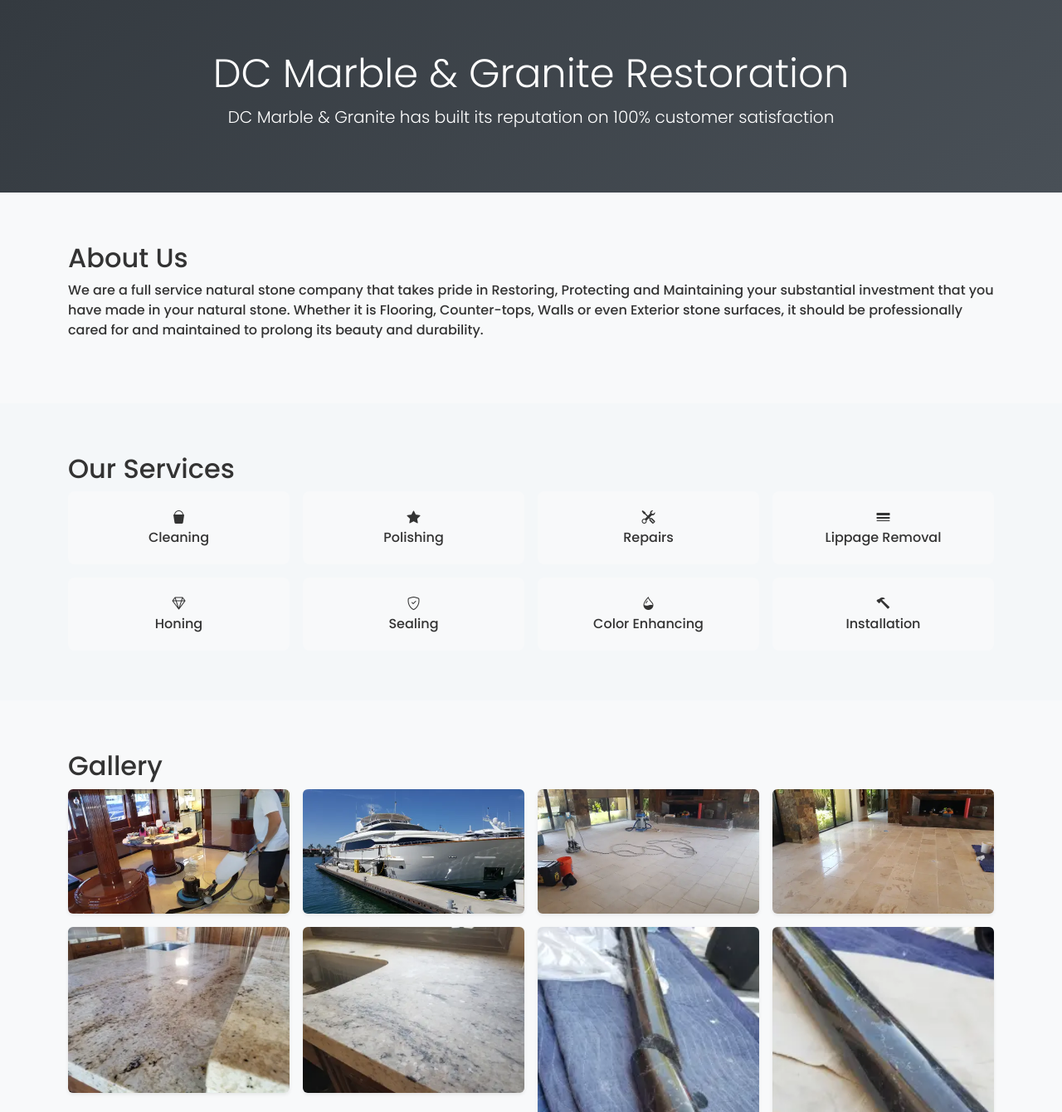
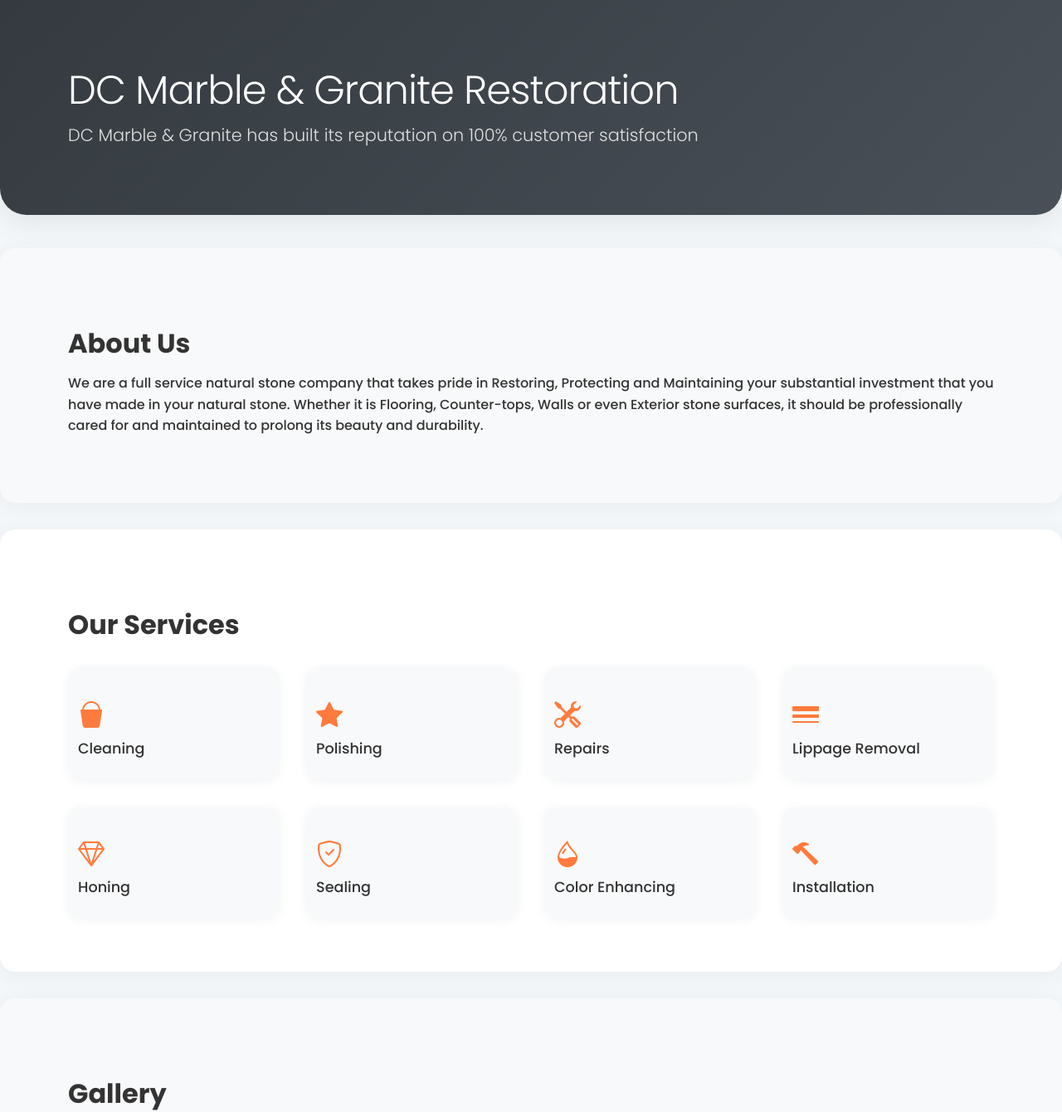
Before and after one commit to nwohater/dcgranite, a plain HTML site: page index.html in a window 1280 px wide. Shown: the top 1340 px of the page at 83% size. Drawn offline with nearby package versions, Linux system fonts and the light colour scheme.

Commit message:
cleaned up gallery and design

```diff
--- a/index.html
+++ b/index.html
@@ -9,64 +9,7 @@
   <link href="https://unpkg.com/aos@2.3.1/dist/aos.css" rel="stylesheet">
   <link href="https://cdn.jsdelivr.net/npm/glightbox/dist/css/glightbox.min.css" rel="stylesheet">
   <link href="https://fonts.googleapis.com/css2?family=Poppins:wght@300;500;700&display=swap" rel="stylesheet">
-  <style>
-    body {
-      font-family: 'Poppins', sans-serif;
-      background-color: #f4f7f9;
-      color: #333;
-    }
-    .hero {
-      background: linear-gradient(135deg, #343a40, #495057);
-      color: #fff;
-      padding: 60px 20px;
-      position: sticky;
-      top: 0;
-      z-index: 1020;
-      text-align: center;
-    }
-    .gallery img {
-      width: 100%;
-      height: auto;
-      object-fit: cover;
-      cursor: pointer;
-      transition: transform 0.2s ease;
-    }
-    .gallery img:hover {
-      transform: scale(1.03);
-    }
-    .section {
-      padding: 60px 20px;
-    }
-    .services-grid {
-      display: grid;
-      grid-template-columns: repeat(4, 1fr);
-      gap: 1rem;
-      text-align: center;
-    }
-    .service-item {
-      background: #f8f9fa;
-      padding: 20px;
-      border-radius: 8px;
-      transition: all 0.3s ease;
-    }
-    .service-item:hover {
-      background: #e9ecef;
-    }
-    footer {
-      background: #343a40;
-      color: #fff;
-    }
-    @media (max-width: 768px) {
-      .services-grid {
-        grid-template-columns: repeat(2, 1fr);
-      }
-    }
-    @media (max-width: 480px) {
-      .services-grid {
-        grid-template-columns: 1fr;
-      }
-    }
-  </style>
+  <link href="style.css" rel="stylesheet">
 </head>
 <body>
 
--- /dev/null
+++ b/style.css
@@ -0,0 +1,163 @@
+body {
+  font-family: 'Poppins', sans-serif;
+  background-color: #f4f7f9;
+  color: #333;
+  margin: 0;
+  line-height: 1.6;
+}
+
+h1, h2, h3 {
+  font-weight: 700;
+  margin-bottom: 1rem;
+}
+
+h1 {
+  font-size: 2.5rem;
+  letter-spacing: -1px;
+}
+
+h2 {
+  font-size: 2rem;
+  margin-top: 2rem;
+}
+
+.section {
+  padding: 64px 24px;
+  margin-bottom: 32px;
+  border-radius: 18px;
+  background: #fff;
+  box-shadow: 0 4px 24px rgba(44,62,80,0.06);
+}
+.bg-light.section {
+  background: #f8f9fa;
+}
+
+.hero {
+  background: linear-gradient(135deg, #343a40, #495057);
+  color: #fff;
+  padding: 80px 24px 64px 24px;
+  border-radius: 0 0 32px 32px;
+  box-shadow: 0 8px 32px rgba(44,62,80,0.10);
+  margin-bottom: 40px;
+}
+.hero h1 {
+  font-size: 3rem;
+  margin-bottom: 0.5rem;
+}
+.hero p.lead {
+  font-size: 1.3rem;
+  color: #e0e0e0;
+}
+
+.services-grid {
+  display: grid;
+  grid-template-columns: repeat(4, 1fr);
+  gap: 2rem;
+  margin-top: 2rem;
+}
+.service-item {
+  background: #f8f9fa;
+  padding: 32px 12px 24px 12px;
+  border-radius: 16px;
+  box-shadow: 0 2px 12px rgba(44,62,80,0.06);
+  font-size: 1.1rem;
+  transition: box-shadow 0.2s, background 0.2s, transform 0.2s;
+  cursor: pointer;
+}
+.service-item:hover {
+  background: #e9ecef;
+  box-shadow: 0 6px 24px rgba(44,62,80,0.10);
+  transform: translateY(-4px) scale(1.03);
+}
+.service-item i {
+  font-size: 2rem;
+  margin-bottom: 0.5rem;
+  color: #ff7a3d;
+}
+
+.gallery img {
+  width: 100%;
+  aspect-ratio: 4/3;
+  object-fit: cover;
+  cursor: pointer;
+  border-radius: 12px;
+  box-shadow: 0 2px 12px rgba(44,62,80,0.08);
+  transition: transform 0.2s, box-shadow 0.2s;
+}
+.gallery img:hover {
+  transform: scale(1.04);
+  box-shadow: 0 8px 32px rgba(44,62,80,0.16);
+}
+
+.row.g-3.gallery {
+  margin-top: 2rem;
+}
+
+/* Modern button styles */
+a, .btn, button {
+  border-radius: 24px;
+  transition: background 0.2s, color 0.2s, box-shadow 0.2s;
+}
+a {
+  color: #ff7a3d;
+  text-decoration: none;
+}
+a:hover {
+  color: #d35400;
+  text-decoration: underline;
+}
+
+footer {
+  background: #343a40;
+  color: #fff;
+  text-align: center;
+  padding: 32px 0 20px 0;
+  border-radius: 32px 32px 0 0;
+  margin: 40px auto 0 auto;
+  max-width: 1100px;
+  font-size: 1rem;
+  box-shadow: 0 -2px 16px rgba(44,62,80,0.10);
+}
+
+/* Responsive Design */
+@media (max-width: 1200px) {
+  .section, .hero, footer {
+    max-width: 98vw;
+    border-radius: 18px;
+  }
+}
+@media (max-width: 900px) {
+  .services-grid {
+    grid-template-columns: repeat(2, 1fr);
+    gap: 1.2rem;
+  }
+  .hero h1 {
+    font-size: 2.2rem;
+  }
+}
+@media (max-width: 600px) {
+  .section, .hero, footer {
+    padding: 18px 4px;
+    border-radius: 8px;
+  }
+  .hero {
+    padding: 48px 4px 32px 4px;
+  }
+  .services-grid {
+    grid-template-columns: 1fr;
+    gap: 0.8rem;
+  }
+  .service-item {
+    padding: 18px 6px 14px 6px;
+    font-size: 1rem;
+  }
+  .gallery img {
+    aspect-ratio: 1/1;
+  }
+  h1 {
+    font-size: 1.5rem;
+  }
+  h2 {
+    font-size: 1.2rem;
+  }
+}
```
Also changed, not shown: 1 other file.
